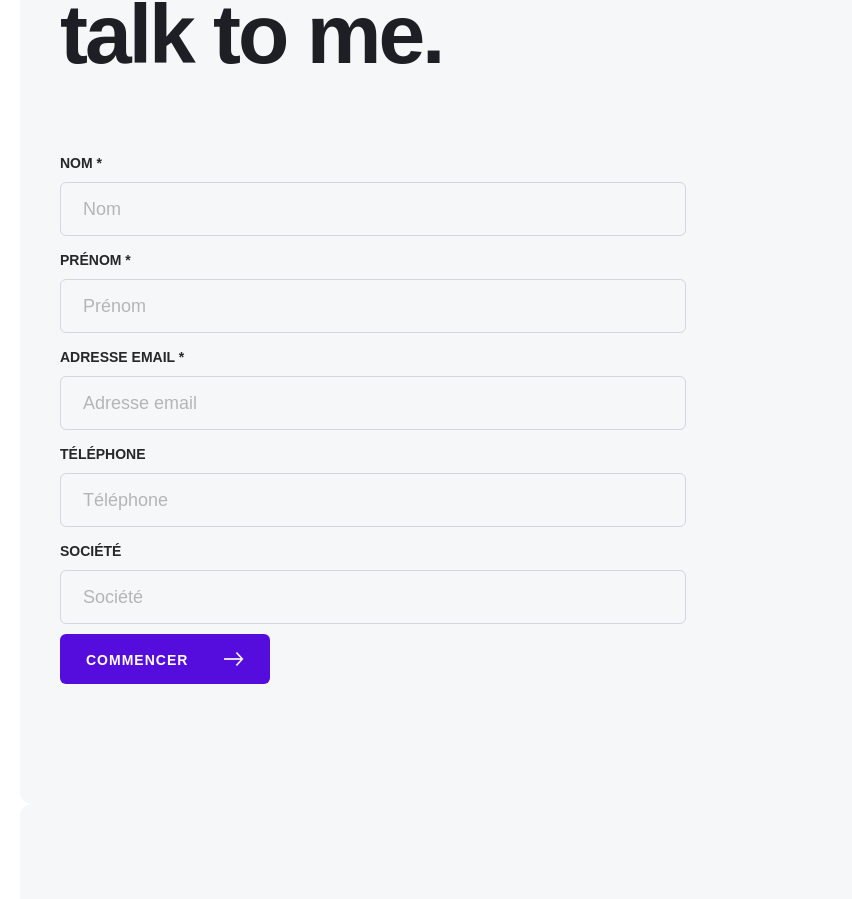
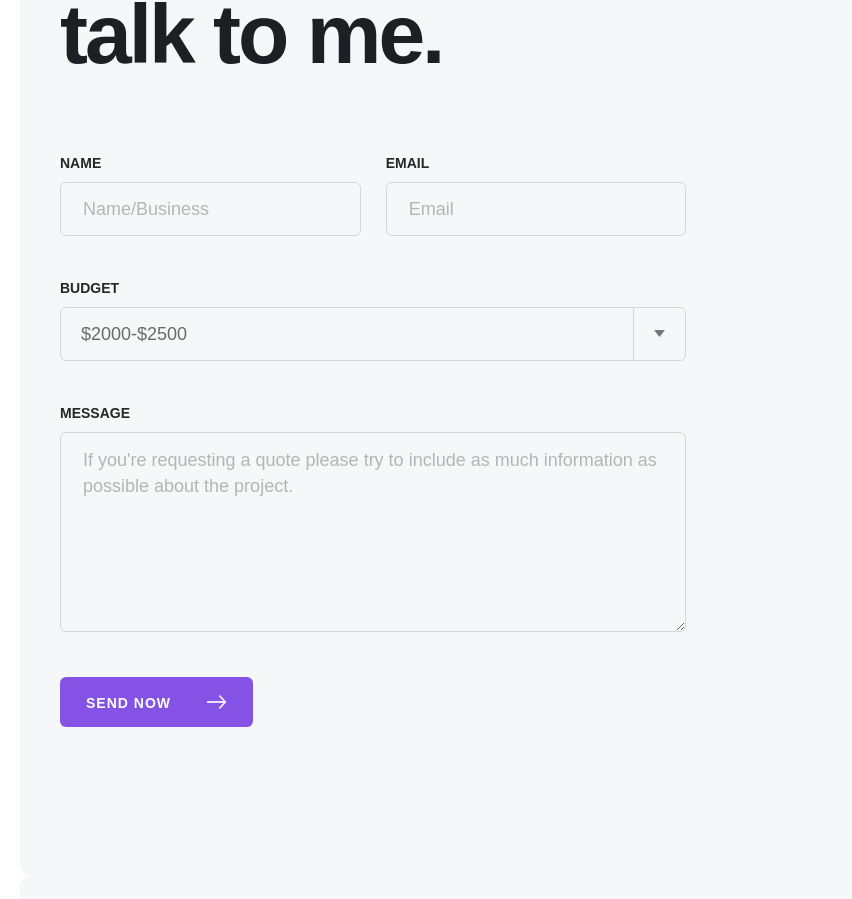
Before and after one commit to varcoenet/varcoe.net, an Astro site: page /contact in a window 1280 px wide. Shown: the part 395-1294 px from the top of the page, 0-852 px from the left. Built offline with nearby package versions, Linux system fonts and the light colour scheme; Astro itself is replaced by a stand-in of ours; a web font is replaced by a local one.

Commit message:
Update contact.astro

```diff
--- a/src/pages/contact.astro
+++ b/src/pages/contact.astro
@@ -12,39 +12,51 @@ import WorkPreview from '../components/work-preview.astro';
                 <div class="main-intro text-left">
                     <h1>Don't be shy,<br>talk to me.</h1>
                 </div>
-                <form name="inscription" netlify>
-                    <div class="field">
-                        <label>Nom *</label>
-                        <div class="control">
-                            <input type="text" class="input is-medium" placeholder="Nom" name="firstname" required>
-                        </div>
-                    </div>
-                    <div class="field">
-                        <label>Prénom *</label>
-                        <div class="control">
-                            <input type="text" class="input is-medium" placeholder="Prénom" name="lastname" required>
-                        </div>
-                    </div>
-                    <div class="field">
-                        <label>Adresse email *</label>
-                        <div class="control">
-                            <input type="mail" class="input is-medium" placeholder="Adresse email" name="email" required>
-                        </div>
-                    </div>
-                    <div class="field">
-                        <label>Téléphone</label>
-                        <div class="control">
-                            <input type="tel" class="input is-medium" placeholder="Téléphone" name="phone" minlength="10" >
-                        </div>
-                    </div>
-                    <div class="field">
-                        <label>Société</label>
-                        <div class="control">
-                            <input type="text" class="input is-medium" placeholder="Société" name="company">
-                        </div>
-                    </div>
-                    <input type="submit" class="button is-fullwidth secondary-btn is-rounded" value="Commencer"/>
-                </form>
+
+                <form name="contact-form" data-netlify="true">
+                    <input type="hidden" name="form-name" value="contact-form" />
+                    <div class="messages"></div>
+<div class="form controls">
+                <div class="input-half form-group has-error has-danger">
+                    <label for="form_name">Name</label>
+                        <input type="text" id="form_name" name="name" value="" class="input" required="required" data-error="A name is required." placeholder="Name/Business">
+                </div>
+
+                <div class="input-half form-group" style="float:right;">
+                    <label for="form_email">Email</label>
+                        <input id="form_email" type="email" name="email" value="" class="input" required="required" data-error="Valid email is required." placeholder="Email">
+                </div>
+
+                <div class="input-full form-group">
+                    <label for="form_budgetl">Budget</label>
+                    <select class="select" id="form_budget" name="budget" value="" required="required" data-error="Please choose budget.">
+
+                        <option name="budget" value="$2000-2500" selected="selected">$2000-$2500</option>
+                        <option name="budget" value="$3000-5000">$3000-$5000</option>
+                        <option name="budget" value="$5000+">$5000+</option>
+                    </select>
+
+                </div>
+
+                <script type="text/javascript">
+                    var select = document.getElementById('form-budget');
+                    select.onchange = function() {
+                        select.className = 'selectactive';
+                    }
+                </script>
+
+                <div class="input-full form-group">
+                    <label for="form_message">Message</label>
+                        <textarea id="form_message" name="message" required="required" data-error="Please, leave us a message." class="textarea" placeholder="If you're requesting a quote please try to include as much information as possible about the project."></textarea>
+                </div>
+
+                <div class="input-full">
+                    <input type="submit" value="Send Now" class="button disabled">
+                </div>
+</div>
+            </form>
+
+
 
             </div>
 
```
